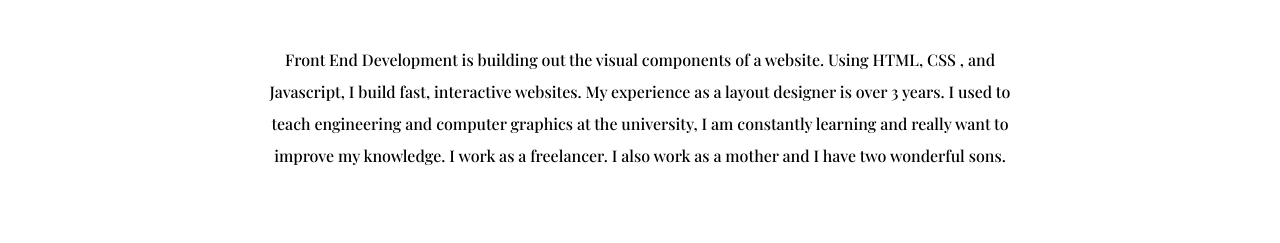
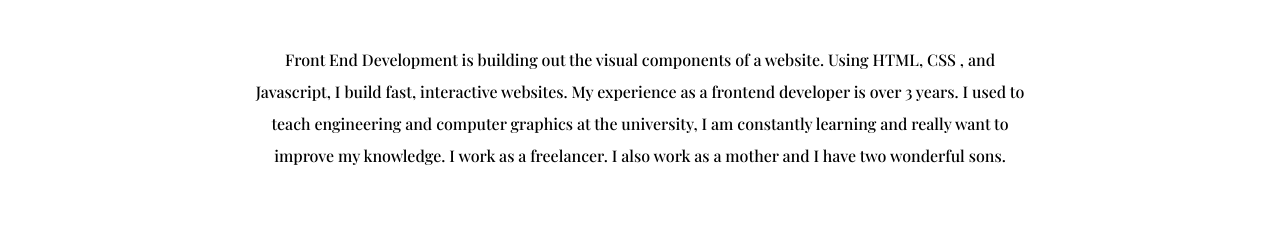
Before and after one commit to Chaplinskaya/my-portfolio, a plain HTML site: page index.html in a window 1280 px wide. Shown: the part 557-800 px from the top of the page. Drawn offline with nearby package versions, Linux system fonts and the light colour scheme.

Commit message:
edit html

```diff
--- a/index.html
+++ b/index.html
@@ -42,7 +42,7 @@
         <section class="about__me">
             <div class="container__about_me">
                 <h2>About me</h2>
-                <p>Front End Development is building out the visual components of a website. Using HTML, CSS , and Javascript, I build fast, interactive websites. My experience as a layout designer is over 3 years. I used to teach engineering and computer graphics at the university, I am constantly learning and really want to improve my knowledge. I work as a freelancer. I also work as a mother and I have two wonderful sons.</p>
+                <p>Front End Development is building out the visual components of a website. Using HTML, CSS , and Javascript, I build fast, interactive websites. My experience as a frontend developer is over 3 years. I used to teach engineering and computer graphics at the university, I am constantly learning and really want to improve my knowledge. I work as a freelancer. I also work as a mother and I have two wonderful sons.</p>
             </div>
         </section>
         <section class="portfolio">
```
